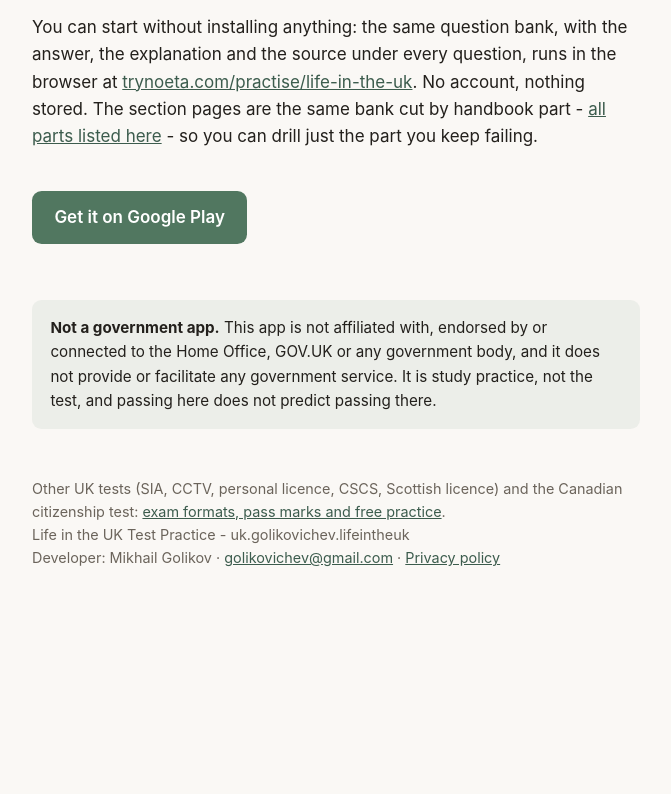
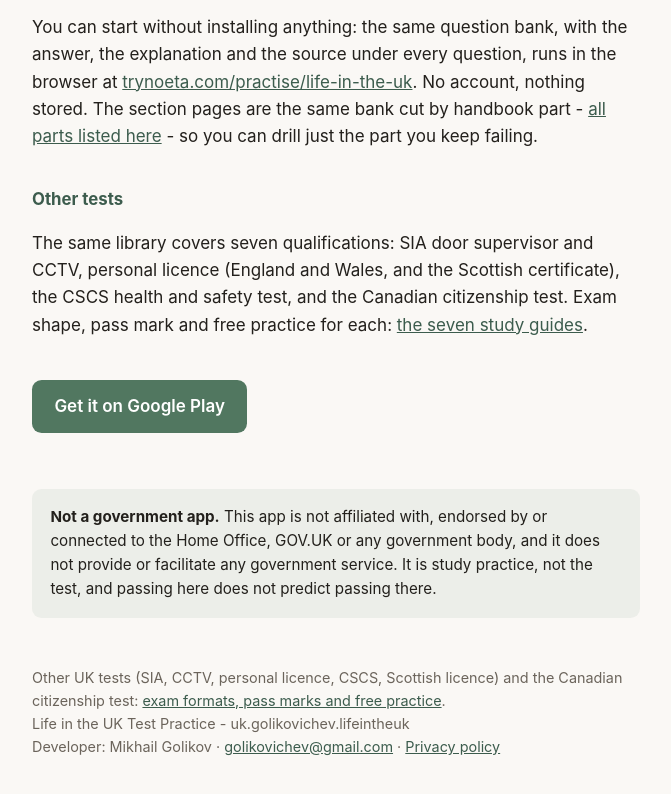
Before and after one commit to golikovichev/lifeintheuk-guide, a plain HTML site: page index.html in a window 1280 px wide. Shown: the part 1293-2087 px from the top of the page, without its empty margins (304-975 px from the left). Before the commit the page ends 1942 px from the top, so only its background shows below. Drawn offline with Linux system fonts and the light colour scheme.

Commit message:
Guide: link the seven study guides from the body, not only the footer

```diff
--- a/index.html
+++ b/index.html
@@ -109,6 +109,13 @@ No account, nothing stored. The section pages are the same bank cut by handbook
 part - <a href="https://trynoeta.com/trainers/life-in-the-uk/">all parts listed here</a> -
 so you can drill just the part you keep failing.</p>
 
+<h2>Other tests</h2>
+<p>The same library covers seven qualifications: SIA door supervisor and CCTV,
+personal licence (England and Wales, and the Scottish certificate), the CSCS
+health and safety test, and the Canadian citizenship test. Exam shape, pass mark
+and free practice for each: <a href="https://golikovichev.github.io/noeta-guides/">the
+seven study guides</a>.</p>
+
 <a class="cta" href="https://play.google.com/store/apps/details?id=uk.golikovichev.lifeintheuk">Get it on Google Play</a>
 
 <div class="disclaimer">
```
